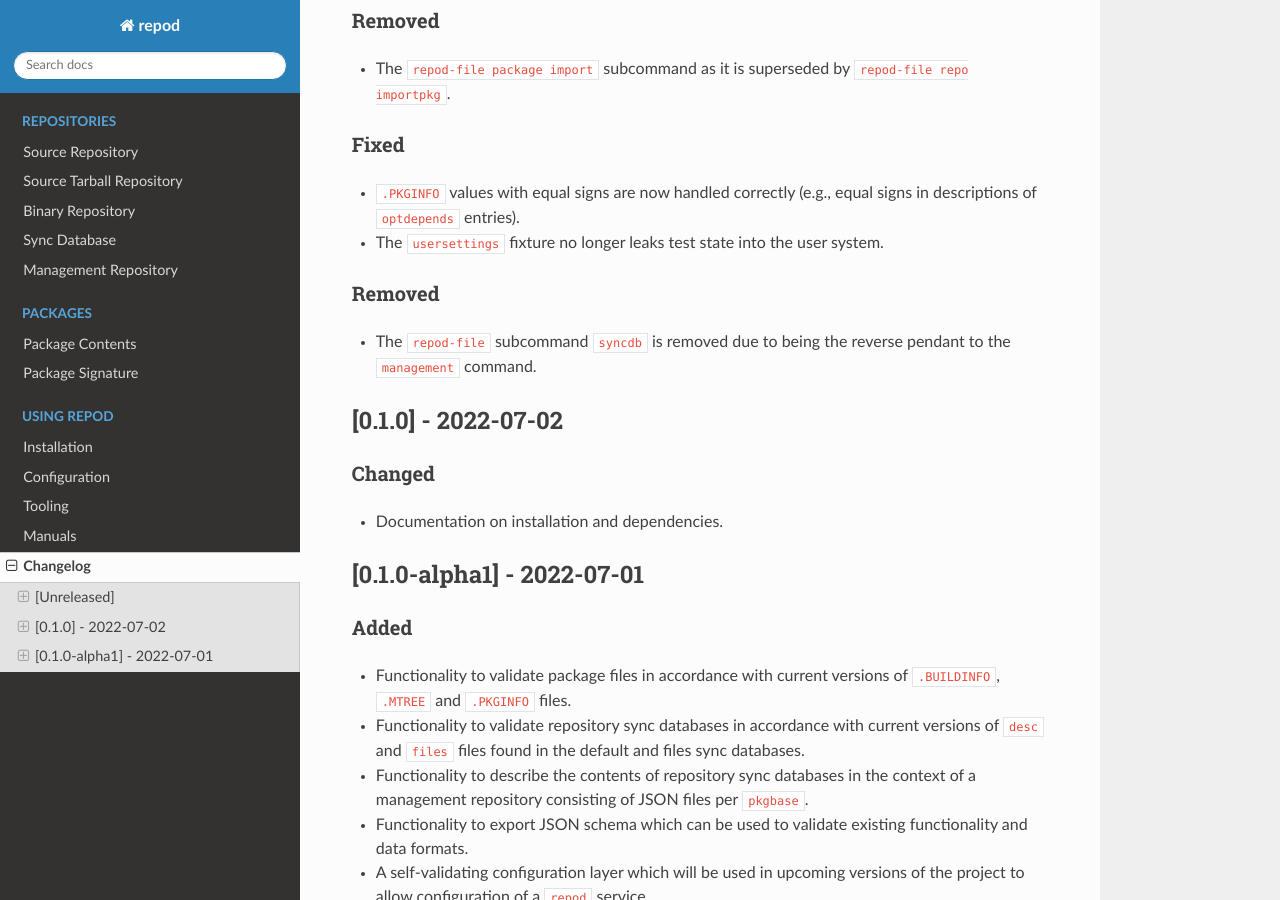
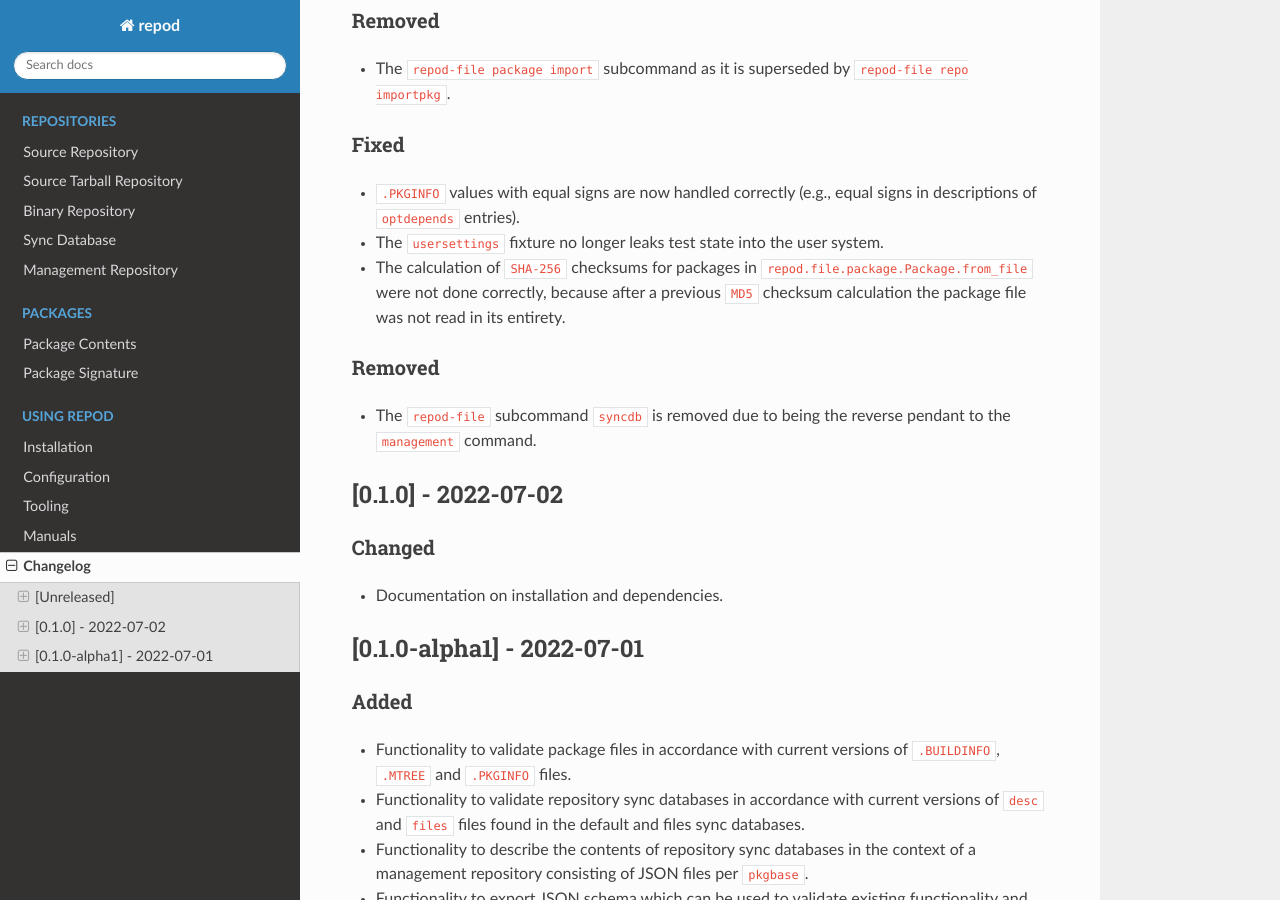
Before and after one commit to archlinux/repod, a Sphinx documentation site: the page built from docs/repod/changelog.rst, in a window 1280 px wide and 900 px high, scrolled down 1215 px. Built offline with Sphinx 7.4.7 and the Read the Docs theme 2.0.0, drawn with Linux system fonts in a browser that asks for light colours.

Commit message:
Add changelog entry for checksum fix
docs/repod/changelog.rst:
Add changelog entry for checksum fix

```diff
--- a/docs/repod/changelog.rst
+++ b/docs/repod/changelog.rst
@@ -70,6 +70,10 @@ Fixed
 * ``.PKGINFO`` values with equal signs are now handled correctly (e.g., equal
   signs in descriptions of ``optdepends`` entries).
 * The ``usersettings`` fixture no longer leaks test state into the user system.
+* The calculation of ``SHA-256`` checksums for packages in
+  ``repod.file.package.Package.from_file`` were not done correctly, because
+  after a previous ``MD5`` checksum calculation the package file was not read
+  in its entirety.
 
 Removed
 ^^^^^^^
```
